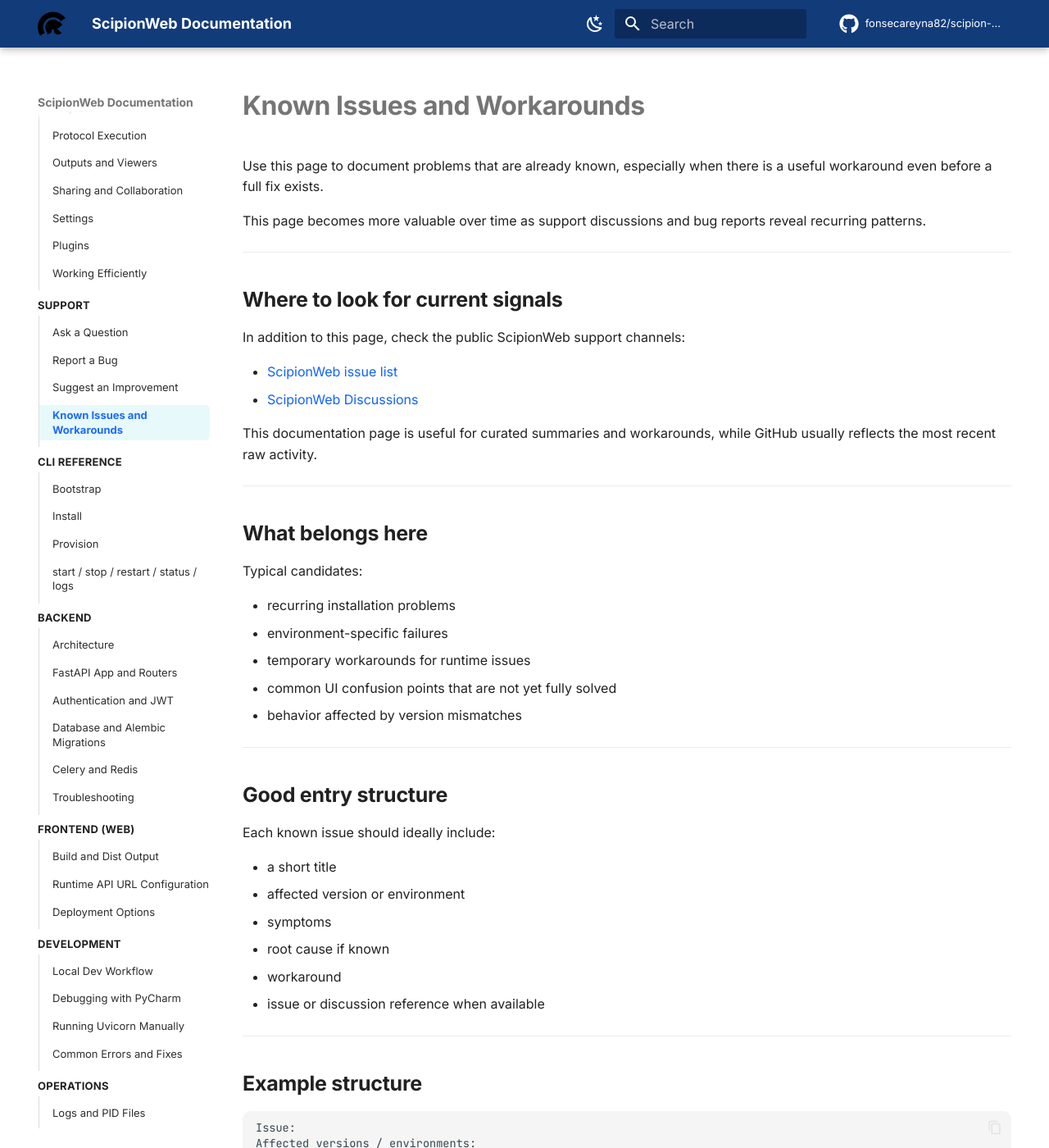
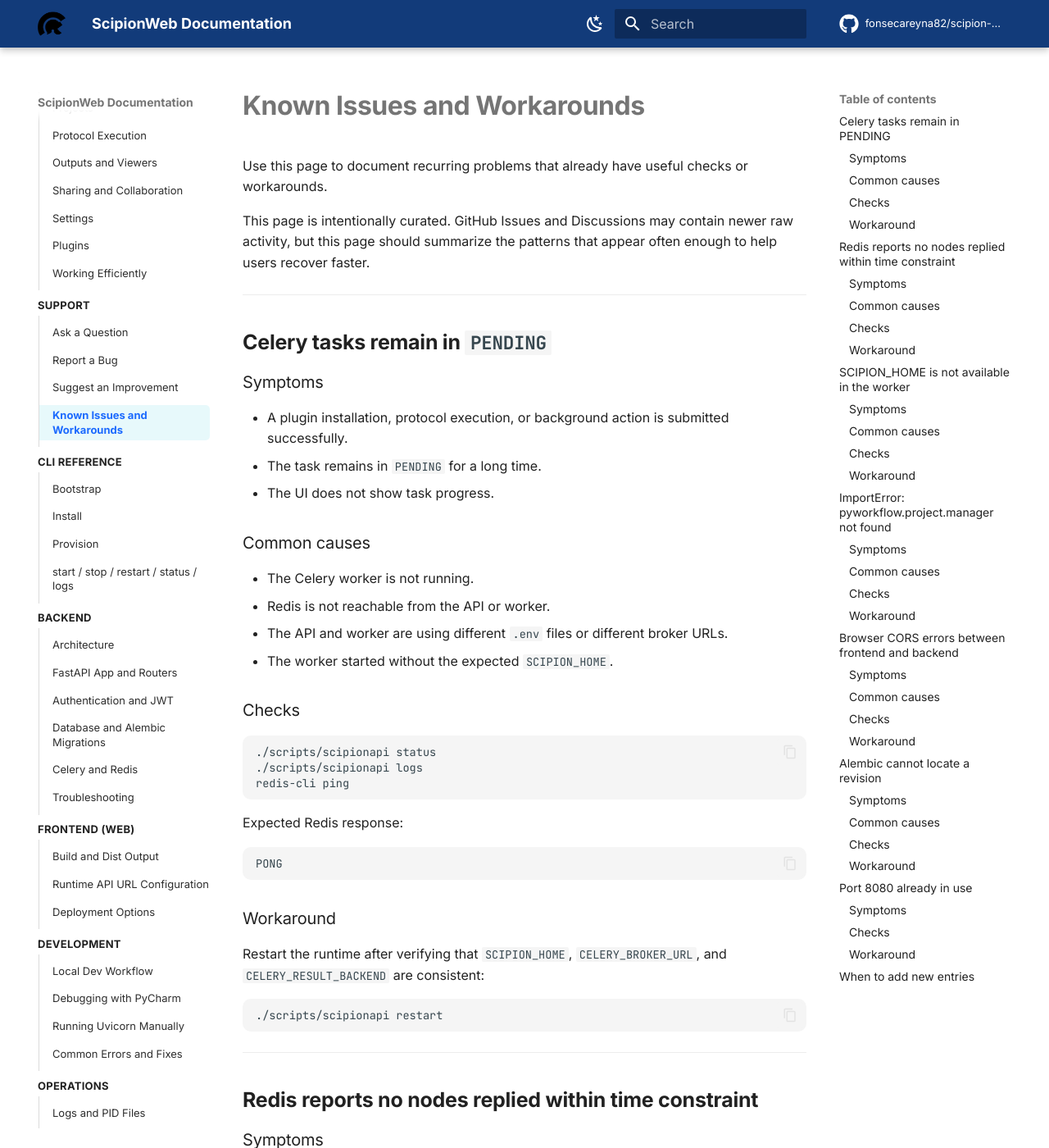
Before and after one commit to fonsecareyna82/scipion-docs, an MkDocs documentation site: the page built from docs/support/known-issues.md, in a window 1280 px wide and 1400 px high. Shown: the whole window at 82% size. Built offline with MkDocs 1.6.1 and Material for MkDocs 9.7.7, drawn with Linux system fonts in a browser that asks for light colours; comment, search, counter and statistics services are not loaded; some of the changed text lies outside the part shown.

Commit message:
Add curated known issues and workarounds

````diff
--- a/docs/support/known-issues.md
+++ b/docs/support/known-issues.md
@@ -1,76 +1,224 @@
----
-hide:
-  - toc
----
-
 # Known Issues and Workarounds
 
-Use this page to document problems that are already known, especially when there is a useful workaround even before a full fix exists.
+Use this page to document recurring problems that already have useful checks or workarounds.
 
-This page becomes more valuable over time as support discussions and bug reports reveal recurring patterns.
+This page is intentionally curated. GitHub Issues and Discussions may contain newer raw activity, but this page should summarize the patterns that appear often enough to help users recover faster.
 
 ---
 
-## Where to look for current signals
+## Celery tasks remain in `PENDING`
 
-In addition to this page, check the public ScipionWeb support channels:
+### Symptoms
 
-- [ScipionWeb issue list](https://github.com/fonsecareyna82/ScipionWeb/issues)
-- [ScipionWeb Discussions](https://github.com/fonsecareyna82/ScipionWeb/discussions)
+- A plugin installation, protocol execution, or background action is submitted successfully.
+- The task remains in `PENDING` for a long time.
+- The UI does not show task progress.
 
-This documentation page is useful for curated summaries and workarounds, while GitHub usually reflects the most recent raw activity.
+### Common causes
 
----
+- The Celery worker is not running.
+- Redis is not reachable from the API or worker.
+- The API and worker are using different `.env` files or different broker URLs.
+- The worker started without the expected `SCIPION_HOME`.
 
-## What belongs here
+### Checks
 
-Typical candidates:
+```bash
+./scripts/scipionapi status
+./scripts/scipionapi logs
+redis-cli ping
+```
 
-- recurring installation problems
-- environment-specific failures
-- temporary workarounds for runtime issues
-- common UI confusion points that are not yet fully solved
-- behavior affected by version mismatches
-
----
-
-## Good entry structure
-
-Each known issue should ideally include:
-
-- a short title
-- affected version or environment
-- symptoms
-- root cause if known
-- workaround
-- issue or discussion reference when available
-
----
-
-## Example structure
+Expected Redis response:
 
 ```text
-Issue:
-Affected versions / environments:
-Symptoms:
-Known cause:
-Workaround:
-Tracking link:
+PONG
+```
+
+### Workaround
+
+Restart the runtime after verifying that `SCIPION_HOME`, `CELERY_BROKER_URL`, and `CELERY_RESULT_BACKEND` are consistent:
+
+```bash
+./scripts/scipionapi restart
 ```
 
 ---
 
-## Why this page matters
+## Redis reports no nodes replied within time constraint
 
-A well-maintained known-issues page:
+### Symptoms
 
-- reduces duplicate reports
-- helps users recover faster
-- improves trust because problems are acknowledged openly
-- feeds back into troubleshooting and release notes
+- Celery status commands fail or time out.
+- Background tasks do not progress.
+- Logs mention that no Redis nodes replied within the expected time.
+
+### Common causes
+
+- Redis is stopped or overloaded.
+- The configured Redis URL points to the wrong host, port, or database.
+- Firewall or network restrictions block access in a distributed deployment.
+
+### Checks
+
+```bash
+sudo systemctl status redis-server
+redis-cli ping
+```
+
+### Workaround
+
+Start or restart Redis, then restart ScipionAPI services:
+
+```bash
+sudo systemctl restart redis-server
+./scripts/scipionapi restart
+```
 
 ---
 
-## Recommendation
+## `SCIPION_HOME` is not available in the worker
 
-Whenever the same problem appears repeatedly in support discussions or issues, turn it into a short known-issue entry here.
+### Symptoms
+
+- The API starts, but Celery tasks fail immediately.
+- Worker logs mention missing runtime configuration or missing `SCIPION_HOME`.
+- Tasks behave differently when run from a shell and from the worker.
+
+### Common causes
+
+- The worker was started from a shell that did not export `SCIPION_HOME`.
+- The worker process is not loading `SCIPION_HOME/.env`.
+- API and worker were started through different mechanisms.
+
+### Checks
+
+```bash
+echo "$SCIPION_HOME"
+test -f "$SCIPION_HOME/.env" && echo ".env found"
+./scripts/scipionapi logs
+```
+
+### Workaround
+
+Start API and worker through the same runtime command so both processes share the same configuration source:
+
+```bash
+./scripts/scipionapi restart
+```
+
+---
+
+## `ImportError`: `pyworkflow.project.manager` not found
+
+### Symptoms
+
+- Backend startup or Celery worker startup fails.
+- Logs show an import error involving `pyworkflow` or `pyworkflow.project.manager`.
+
+### Common causes
+
+- The wrong Conda environment is active.
+- Scipion dependencies were not installed in the environment used by the process.
+- The worker is started outside the wrapper script or expected environment.
+
+### Checks
+
+```bash
+conda activate scipion4Web
+python -c "import pyworkflow; print(pyworkflow.__file__)"
+```
+
+### Workaround
+
+Activate the expected environment and restart using the wrapper script from the ScipionAPI bundle directory:
+
+```bash
+conda activate scipion4Web
+./scripts/scipionapi restart
+```
+
+---
+
+## Browser CORS errors between frontend and backend
+
+### Symptoms
+
+- Requests work with `curl` but fail in the browser.
+- Browser DevTools show CORS or preflight errors.
+- This often appears in development mode with the Web UI on `localhost:5173` and the API on `localhost:8080`.
+
+### Common causes
+
+- The frontend origin is not allowed by the backend.
+- The configured API URL does not match the real browser origin.
+- A reverse proxy changes scheme, host, or port unexpectedly.
+
+### Checks
+
+- Confirm the exact frontend URL shown in the browser.
+- Confirm the backend CORS configuration includes that exact origin.
+- Check failed requests in browser DevTools.
+
+### Workaround
+
+Add the exact frontend origin to the backend CORS configuration and restart the API.
+
+---
+
+## Alembic cannot locate a revision
+
+### Symptoms
+
+- Migration commands fail with a message similar to `Can't locate revision identified by ...`.
+- Upgrade or install fails while applying database migrations.
+
+### Common causes
+
+- The database migration history points to a revision that is not present in the current code checkout or bundle.
+- The wrong database is being targeted.
+- A partially applied migration state was left behind after a failed test or upgrade.
+
+### Checks
+
+```bash
+alembic current
+alembic heads
+```
+
+Also confirm that `DATABASE_URL` points to the intended database.
+
+### Workaround
+
+For test databases, the simplest fix is often to recreate the database and apply migrations from a clean state.
+
+For real deployments, do not edit migration history blindly. Back up the database first, inspect the missing revision, and decide whether a controlled stamp or migration repair is appropriate.
+
+---
+
+## Port `8080` already in use
+
+### Symptoms
+
+- API startup fails with an address-in-use error.
+- `provision` or `start` appears to fail immediately.
+
+### Checks
+
+```bash
+lsof -i :8080
+```
+
+### Workaround
+
+Stop the process using the port, or configure ScipionAPI to use a different API port.
+
+Use forceful termination only as a last resort after confirming the process is safe to stop.
+
+---
+
+## When to add new entries
+
+Add a new entry here when the same issue appears repeatedly in development, installation, user support, or GitHub discussions.
+
+A useful entry should include symptoms, likely causes, checks, and a workaround.
````
